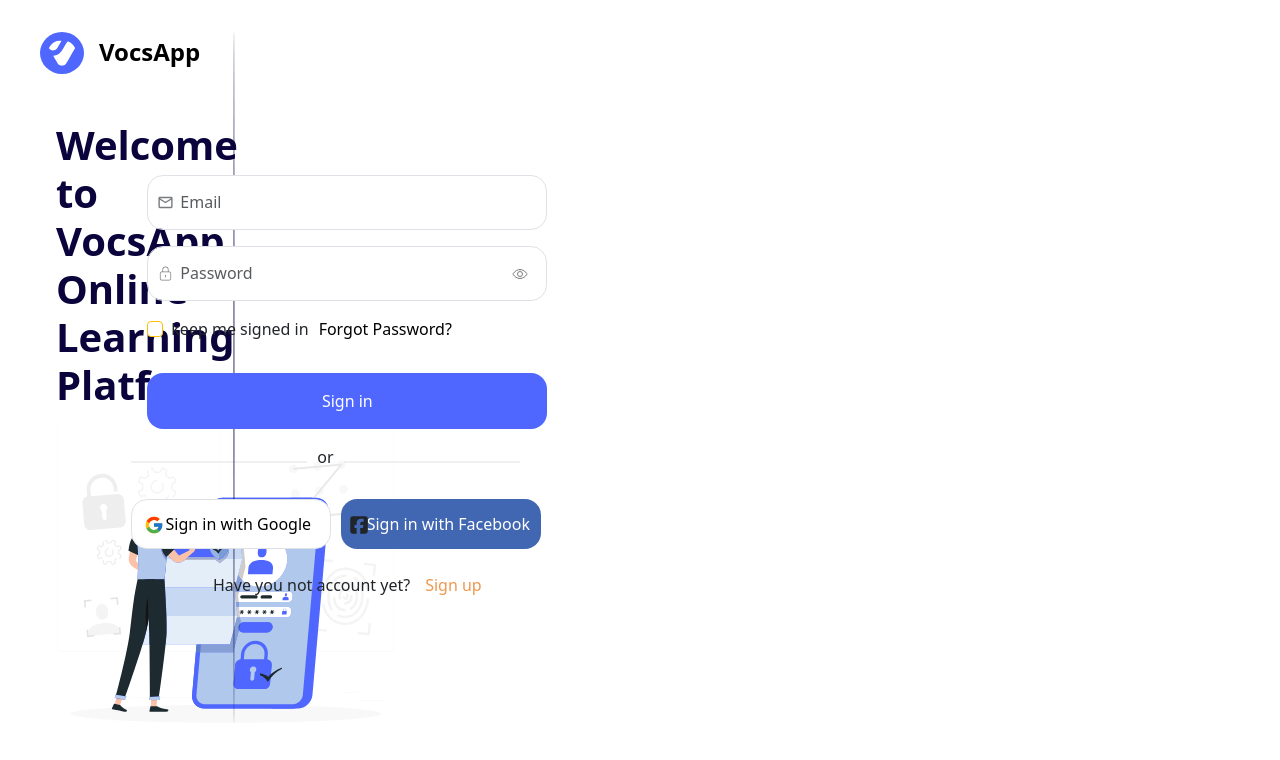
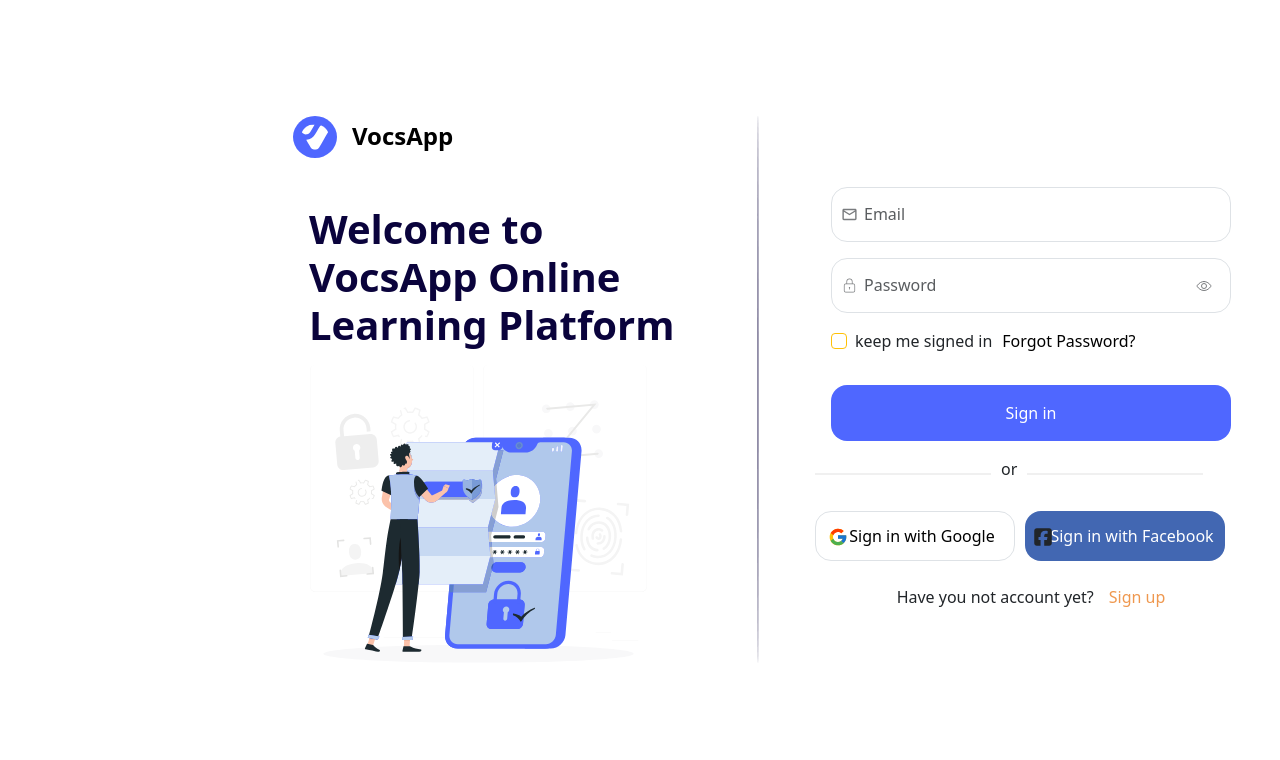
Before and after one commit to MatanatBakirova/vocsApp, a React (Vite) app: page /Sign-in in a window 1280 px wide. Shown: the top 760 px of the page. Built offline with nearby package versions, Linux system fonts and the light colour scheme.

Commit message:
login ve register ayri sehifelerde merkezde acilir (duzelis dildi)

```diff
--- a/src/App.css
+++ b/src/App.css
@@ -6,6 +6,7 @@
     text-decoration: none !important;
 }
 .welcome_vocsApp{
+    width: 400px;
     font-size: 2.5rem;
     font-weight: 800;
     color: #0a033c;
--- a/src/components/HomePageBefore.css
+++ b/src/components/HomePageBefore.css
@@ -111,10 +111,10 @@
     display: flex;
     justify-content: space-between;
 }
-
 .page {
+    padding: 20px;
     display: grid;
-    grid-template-columns: 410px 1fr;
+    grid-template-columns: 430px 1fr;
   }
   .slick-list{
     display: flex;
--- a/src/components/HomePageBefore.jsx
+++ b/src/components/HomePageBefore.jsx
@@ -10,13 +10,13 @@
 const HomePageBefore = () => {
 
     return (
-        // <div className="">
+        <div className="">
         <div className='homepage'>
             <Header/>
             <Levels key="levels"/>
             <Books/>
         </div>
-        // </div>
+         </div>
     )
 }
 
--- /dev/null
+++ b/src/components/Login.css
@@ -0,0 +1,4 @@
+.login{
+    padding-top: 80px;
+    padding-left: 250px;
+}
--- a/src/components/Login.jsx
+++ b/src/components/Login.jsx
@@ -7,14 +7,17 @@
 import {FaSquareFacebook} from "react-icons/fa6";
 import {IoEyeOutline} from "react-icons/io5";
 import WelcomeToVocs from './WelcomeToVocs.jsx';
+import './Login.css'
 
 
 const Login = () => {
     return (
 
-        <div className="container">
-            <div className="d-flex ">
+        <div className="container login">
+            <div className="d-flex justify-content-center"style={{width:"1024px"}}>
+            <div className="welcometovocs" >
                 <WelcomeToVocs/>
+                </div>
                 <div className="border-line m-3"></div>
                 <div className="col-md-6 d-flex justify-content-center align-items-center">
                     <form>
@@ -55,8 +58,7 @@
                         </div>
                     </form>
                 </div>
-            </div>
-
+                </div>
         </div>
 
     )
--- a/src/components/Register.css
+++ b/src/components/Register.css
@@ -8,3 +8,7 @@
     height: 55px;
     width: 192px;
 }
+.register{
+        padding-top: 80px;
+        padding-left: 250px;
+}
--- a/src/components/Register.jsx
+++ b/src/components/Register.jsx
@@ -13,9 +13,11 @@
 const Register = () => {
   return (
 <>
-<div className="container">
+<div className=" register container">
+  <div className='d-flex justify-content-center'style={{width:"1024px"}}>
   <div className="d-flex">
     <WelcomeToVocs/>
+    </div>
       <div className="border-line m-3"></div>
 <div className="col-md-6 d-flex justify-content-center align-items-center">
     <form>
@@ -68,9 +70,9 @@
       </div>
       </form>
   </div>
-  {/* <!-- ? form end --> */}
     </div>
     </div>
+
 
 
 </>  )
--- a/src/components/RegisterFill.jsx
+++ b/src/components/RegisterFill.jsx
@@ -13,7 +13,7 @@
 const RegisterFill = () => {
   return (
     <>
-    <div className="container">
+    <div className="container register">
   <div className="d-flex">
     {/* <!-- todo left-side start --> */}
     <div className=" col-md-5 section-left-side m-3">
--- /dev/null
+++ b/src/pages/All.css
@@ -0,0 +1,5 @@
+.al{
+    display: grid;
+    grid-template-columns: 430px 1fr;
+
+}
--- a/src/pages/All.jsx
+++ b/src/pages/All.jsx
@@ -13,16 +13,22 @@
     const showSidebar = location.pathname === '/' || location.pathname === '/some-other-path';
 
     return (
-
-        <div className="page container-fluid pt-3">
-            {showSidebar && <SidebarFull />}
-            <Routes>
-                <Route path='/' element={<HomePageBefore/>}/>
-                <Route path='/Sign-in' element={<Login/>}/>
-                <Route path='/Sign-up' element={<Register/>}/>
-            </Routes>
-        </div>
-
+<div className='page'>
+    {showSidebar && <SidebarFull />}
+    <Routes>
+        <Route path='/' element={<HomePageBefore/>}/>
+        <Route path='/Sign-in' element={
+            <div className="login-register-page"> {/* Login sehifesi ucun yeni bir div */}
+                <Login/>
+            </div>
+        }/>
+        <Route path='/Sign-up' element={
+            <div className="login-register-page"> {/* Register sehifesi ucun yeni bir div */}
+                <Register/>
+            </div>
+        }/>
+    </Routes>
+</div>
     )
 }
 
```
